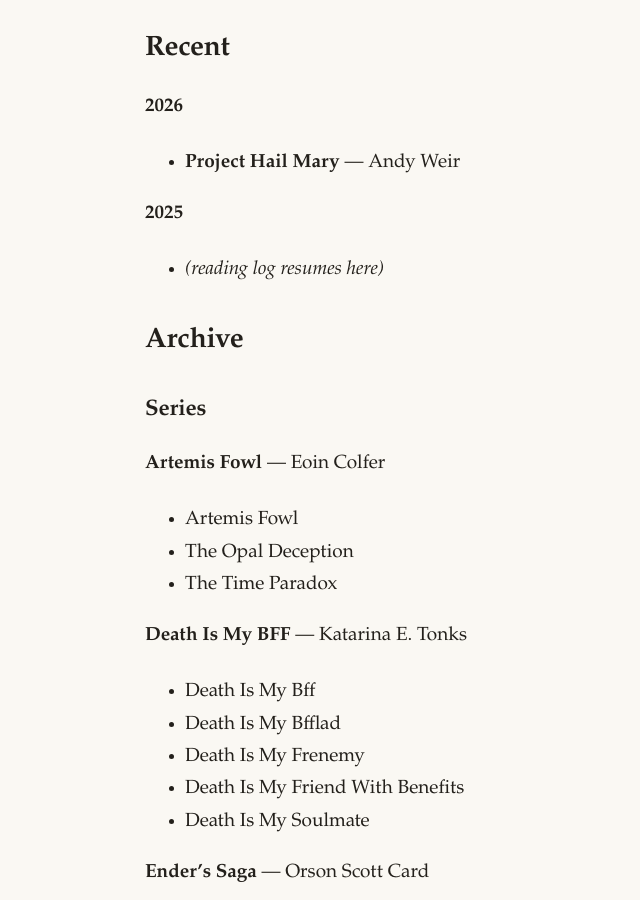
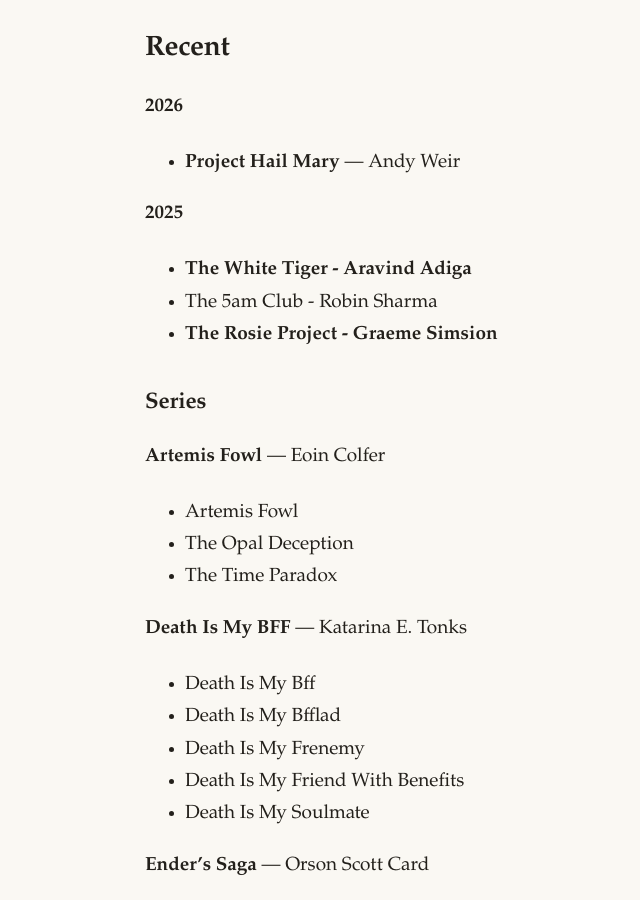
Before and after one commit to topearebi/aroamjti, a Jekyll site: the page built from books.md, in a window 1280 px wide and 900 px high, scrolled down 454 px. Shown: the whole window, without its empty margins (191-831 px from the left). Built offline with Jekyll 4.4.1, drawn with Linux system fonts in a browser that asks for light colours.

Commit message:
Update reading log for 2025 and add new titles

```diff
--- a/books.md
+++ b/books.md
@@ -15,9 +15,9 @@
 - **Project Hail Mary** — Andy Weir
 
 **2025**
-- *(reading log resumes here)*
-
-## Archive
+- **The White Tiger - Aravind Adiga**
+- The 5am Club - Robin Sharma
+- **The Rosie Project - Graeme Simsion**
 
 ### Series
 
```
